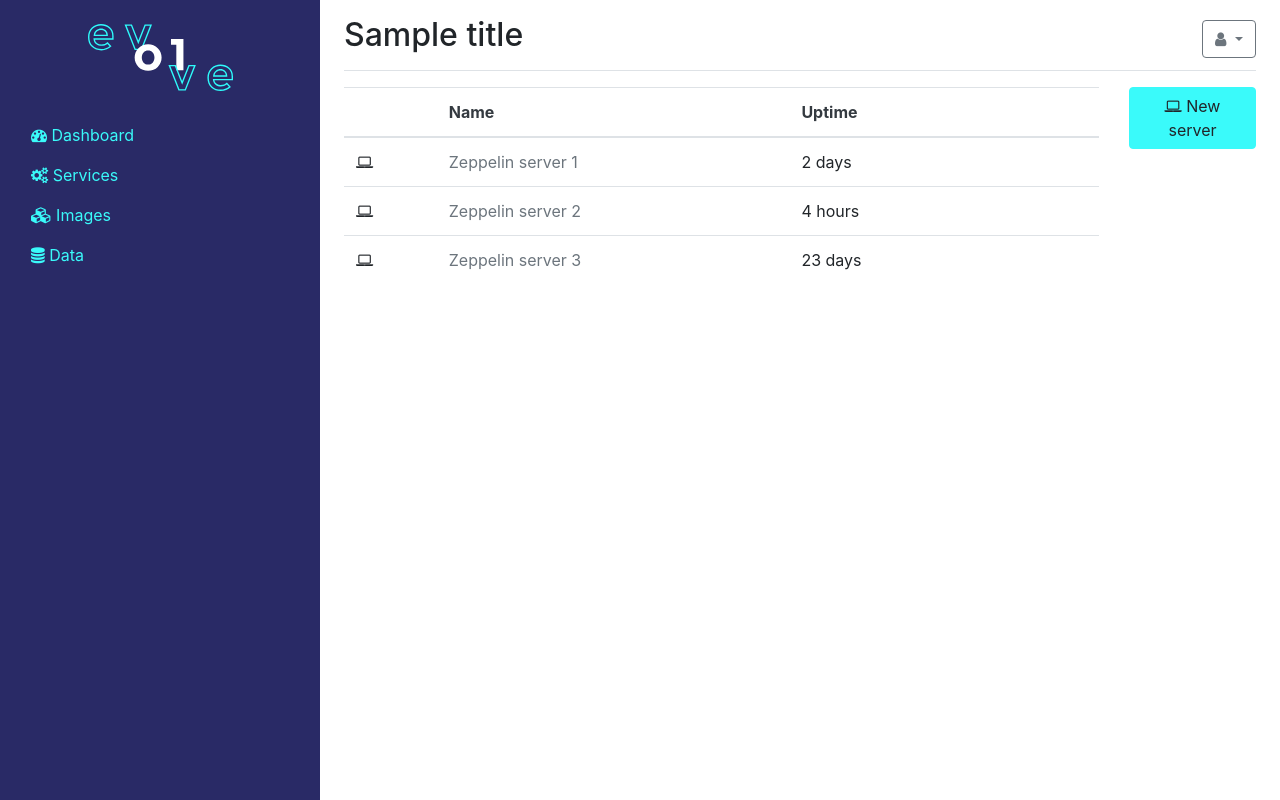
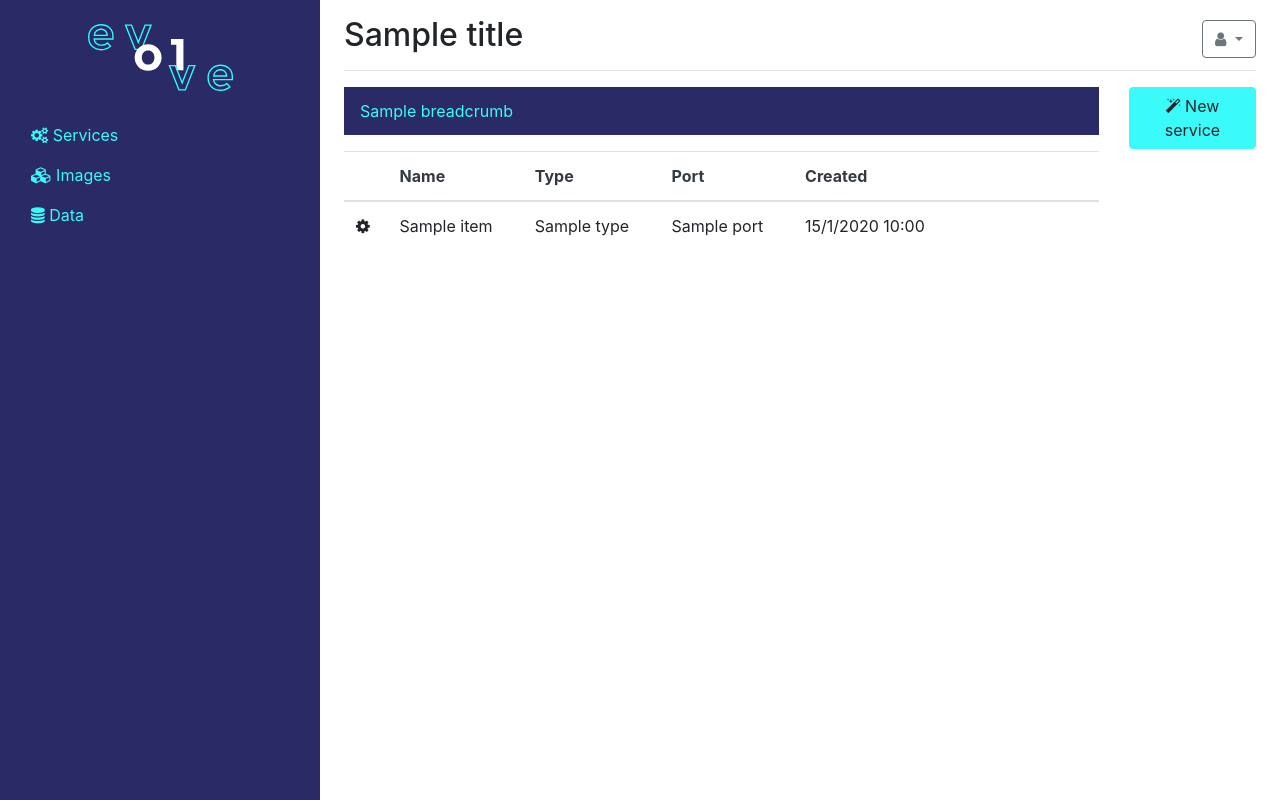
Before and after one commit to CARV-ICS-FORTH/knot, a Django app: template dashboard/templates/dashboard/services.html in a window 1280 px wide. Run offline with Django 3.2, Linux system fonts and the light colour scheme; the template is opened without the code that fills it: most values are stand-ins (such as "Sample title", 1, 10 or a date in 2020); some libraries are stand-ins or nearby versions.

Commit message:
Show services

```diff
--- a/dashboard/templates/dashboard/data.html
+++ b/dashboard/templates/dashboard/data.html
@@ -127,7 +127,7 @@
             {% endif %}
           </th>
           <td class="align-middle"><a class="text-secondary" href="{{ item.url }}">{{ item.name }}</a></td>
-          <td class="align-middle">{{ item.modified }}</td>
+          <td class="align-middle">{{ item.modified|date:'j/n/Y H:i' }}</td>
           <td class="align-middle">{% if item.type != 'dir' and item.size %}{{ item.size|filesizeformat }}{% endif %}</td>
           <td class="align-middle py-0">
             <div class="btn-group">
--- a/dashboard/templates/dashboard/main.html
+++ b/dashboard/templates/dashboard/main.html
@@ -10,11 +10,11 @@
       </div>
 
       <ul class="nav nav-pills flex-column mb-3 mr-auto">
-        <li class="nav-item">
+        <!-- <li class="nav-item">
           <a class="nav-link {% if title == 'Dashboard' %}active{% endif %}" href="{% url 'dashboard' %}">
             <i class="fa fa-tachometer" aria-hidden="true"></i> Dashboard
           </a>
-        </li>
+        </li> -->
         <li class="nav-item">
           <a class="nav-link {% if title == 'Services' %}active{% endif %}" href="{% url 'services' %}">
             <i class="fa fa-cogs" aria-hidden="true"></i> Services
--- a/dashboard/templates/dashboard/services.html
+++ b/dashboard/templates/dashboard/services.html
@@ -4,14 +4,14 @@
 {% block main %}
 <div class="row">
   <div class="col-md-2 order-md-2">
-    <button type="button" class="d-block btn btn-success mb-2 w-100" data-toggle="modal" data-target="#newServerModal"><i class="fa fa-laptop" aria-hidden="true"></i> New server</button>
+    <button type="button" class="d-block btn btn-success mb-2 w-100" data-toggle="modal" data-target="#newServiceModal"><i class="fa fa-magic" aria-hidden="true"></i> New service</button>
   </div>
 
-  <div class="modal fade" id="newServerModal" tabindex="-1" role="dialog" aria-labelledby="newServerModalLabel" aria-hidden="true">
+  <div class="modal fade" id="newServiceModal" tabindex="-1" role="dialog" aria-labelledby="newServiceModalLabel" aria-hidden="true">
     <div class="modal-dialog" role="document">
       <div class="modal-content">
         <div class="modal-header">
-          <h5 class="modal-title" id="newServerModalLabel">New server</h5>
+          <h5 class="modal-title" id="newServiceModalLabel">New service</h5>
           <button type="button" class="close" data-dismiss="modal" aria-label="Close">
             <span aria-hidden="true">&times;</span>
           </button>
@@ -30,11 +30,25 @@
   </div>
 
   <div class="col-md-10 order-md-1">
+    <nav aria-label="breadcrumb">
+      <ol class="breadcrumb">
+        {% for breadcrumb in trail %}
+        {% if breadcrumb.url %}
+        <li class="breadcrumb-item"><a href="{{ breadcrumb.url }}">{{ breadcrumb.name|safe }}</a></li>
+        {% else %}
+        <li class="breadcrumb-item active">{{ breadcrumb.name|safe }}</li>
+        {% endif %}
+        {% empty %}
+        &nbsp;
+        {% endfor %}
+      </ol>
+    </nav>
+
     <table class="table table-hover">
       <thead>
         <tr>
           <th scope="col"></th>
-          {% with 'name uptime' as list %}
+          {% with 'name type port created' as list %}
           {% for item in list.split %}
           <th scope="col">
             {% if sort_by == item and order == 'asc' %}
@@ -48,40 +62,29 @@
           </th>
           {% endfor %}
           {% endwith %}
-          <th scope="col" style="width: 120px;"></th>
+          <th scope="col" style="width: 140px;"></th>
         </tr>
       </thead>
       <tbody>
+        {% for item in contents %}
         <tr>
-          <th scope="row" class="align-middle">
-            <i class="fa fa-laptop" aria-hidden="true"></i>
-          </th>
-          <td class="align-middle"><a class="text-secondary" href="#">Zeppelin server 1</a></td>
-          <td class="align-middle">2 days</td>
+          <th scope="row" class="align-middle"><i class="fa fa-cog" aria-hidden="true"></i></th>
+          <td class="align-middle">{{ item.name }}</td>
+          <td class="align-middle">{{ item.type }}</td>
+          <td class="align-middle">{% if item.port %}{{ item.port }}{% endif %}</td>
+          <td class="align-middle">{{ item.created|date:'j/n/Y H:i' }}</td>
           <td class="align-middle py-0">
-            <button type="button" class="btn btn-sm btn-outline-secondary confirm-delete" data-toggle="modal" data-target="#deleteModal"><i class="fa fa-trash" aria-hidden="true"></i> Delete</button>
+            <div class="btn-group">
+              <button class="btn btn-sm btn-outline-secondary dropdown-toggle" type="button" id="dropdownActionsButton" data-toggle="dropdown" aria-haspopup="true" aria-expanded="false">
+                <i class="fa fa-wrench" aria-hidden="true"></i> Actions
+              </button>
+              <div class="dropdown-menu dropdown-menu-right" aria-labelledby="dropdownActionsButton">
+                <button type="button" class="dropdown-item btn-sm text-secondary confirm-delete" data-toggle="modal" data-target="#deleteModal" id="{{ item.name }}:{{ item.tag }}"><i class="fa fa-trash" aria-hidden="true"></i> Delete</button>
+              </div>
+            </div>
           </td>
         </tr>
-        <tr>
-          <th scope="row" class="align-middle">
-            <i class="fa fa-laptop" aria-hidden="true"></i>
-          </th>
-          <td class="align-middle"><a class="text-secondary" href="#">Zeppelin server 2</a></td>
-          <td class="align-middle">4 hours</td>
-          <td class="align-middle py-0">
-            <button type="button" class="btn btn-sm btn-outline-secondary confirm-delete" data-toggle="modal" data-target="#deleteModal"><i class="fa fa-trash" aria-hidden="true"></i> Delete</button>
-          </td>
-        </tr>
-        <tr>
-          <th scope="row" class="align-middle">
-            <i class="fa fa-laptop" aria-hidden="true"></i>
-          </th>
-          <td class="align-middle"><a class="text-secondary" href="#">Zeppelin server 3</a></td>
-          <td class="align-middle">23 days</td>
-          <td class="align-middle py-0">
-            <button type="button" class="btn btn-sm btn-outline-secondary confirm-delete" data-toggle="modal" data-target="#deleteModal"><i class="fa fa-trash" aria-hidden="true"></i> Delete</button>
-          </td>
-        </tr>
+        {% endfor %}
       </tbody>
     </table>
 
--- a/requirements.txt
+++ b/requirements.txt
@@ -2,3 +2,4 @@ Django==3.0.2
 django-crispy-forms==1.8.1
 python-dxf==7.5.3
 docker==4.1.0
+kubernetes==10.0.1
```
Also changed, not shown: dashboard/views.py (+51 -14 lines).
